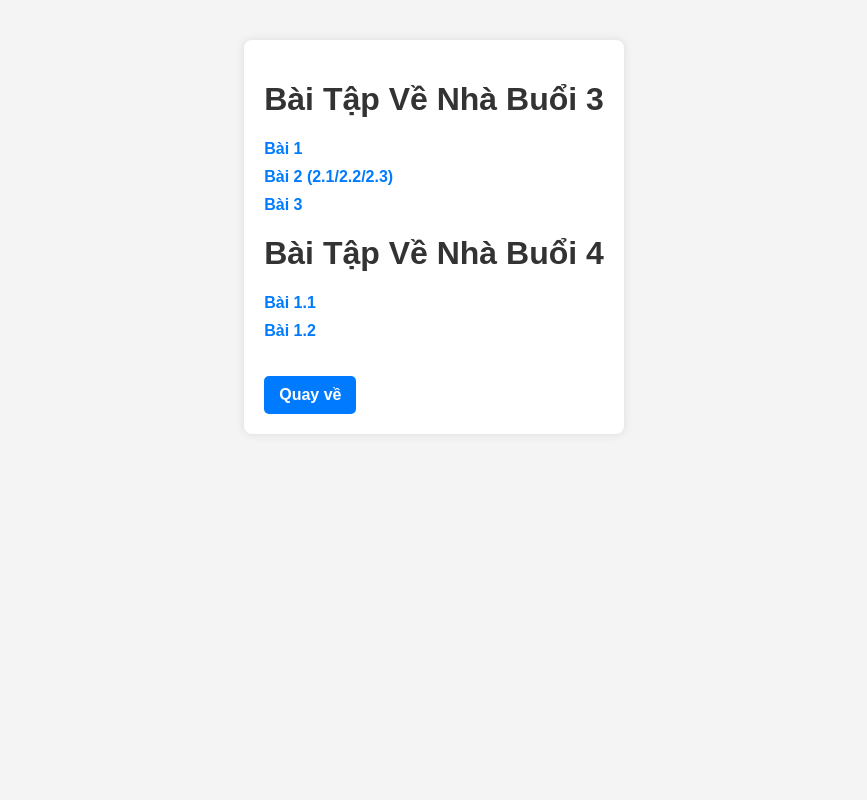
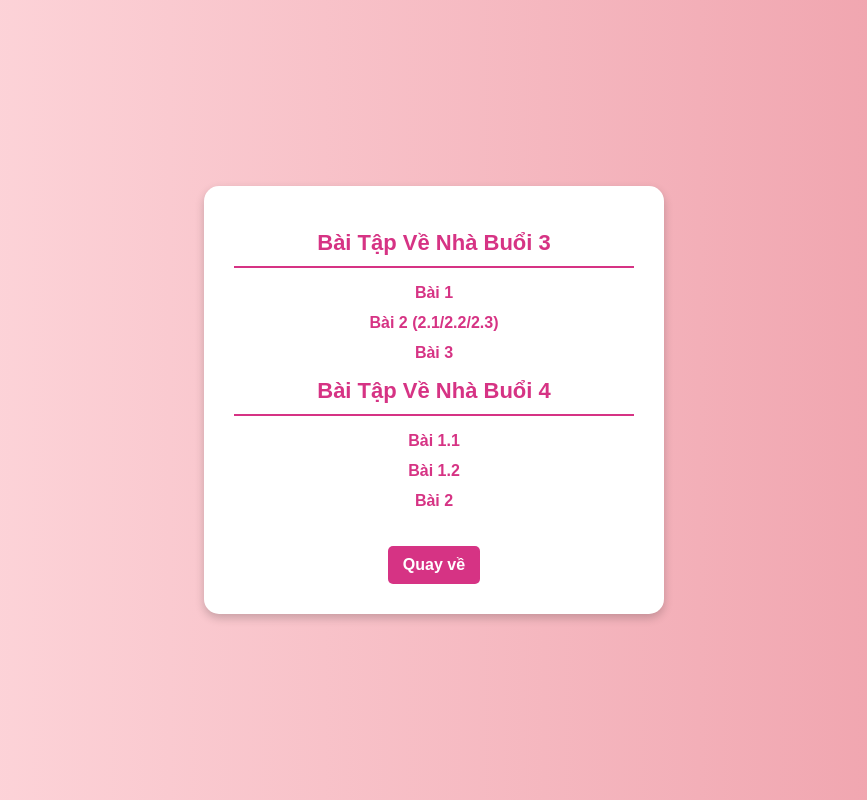
Before and after one commit to vumaiphuong224001823/dsach-btap, a plain HTML site: page index.html in a window 1280 px wide. Shown: the whole page, without its empty margins (206-1073 px from the left). Drawn offline with Linux system fonts and the light colour scheme.

Commit message:
Update index.html

```diff
--- a/index.html
+++ b/index.html
@@ -6,49 +6,58 @@
     <title>Danh sách bài tập</title>
     <style>
         body {
-            font-family: Arial, sans-serif;
-            background-color: #f4f4f4;
-            margin: 20px;
-            padding: 20px;
-            text-align: center;
+            font-family: 'Arial', sans-serif;
+            background: linear-gradient(to right, #ffdde1, #ee9ca7);
+            margin: 0;
+            padding: 0;
+            display: flex;
+            justify-content: center;
+            align-items: center;
+            height: 100vh;
         }
         .container {
             background: white;
-            padding: 20px;
-            border-radius: 8px;
-            box-shadow: 0 0 10px rgba(0, 0, 0, 0.1);
-            display: inline-block;
-            text-align: left;
+            padding: 30px;
+            border-radius: 15px;
+            box-shadow: 0 4px 10px rgba(0, 0, 0, 0.2);
+            text-align: center;
+            width: 400px;
         }
         h1 {
-            color: #333;
+            color: #d63384;
+            font-size: 22px;
+            border-bottom: 2px solid #d63384;
+            padding-bottom: 10px;
         }
         ul {
             list-style-type: none;
             padding: 0;
         }
         li {
-            margin: 10px 0;
+            margin: 12px 0;
         }
         a {
             text-decoration: none;
-            color: #007bff;
+            color: #d63384;
             font-weight: bold;
+            transition: 0.3s;
         }
         a:hover {
             text-decoration: underline;
+            color: #a12263;
         }
         .back-button {
             margin-top: 20px;
             display: inline-block;
             padding: 10px 15px;
-            background: #007bff;
+            background: #d63384;
             color: white;
             text-decoration: none;
             border-radius: 5px;
+            transition: 0.3s;
         }
         .back-button:hover {
-            background: #0056b3;
+            background: #a12263;
         }
     </style>
 </head>
@@ -65,6 +74,7 @@
         <ul>
             <li><a href="https://vumaiphuong224001823.github.io/bai1.1-btvn-buoi4/">Bài 1.1</a></li>
             <li><a href="https://vumaiphuong224001823.github.io/bai1.2-btvn-buoi4/">Bài 1.2</a></li>
+            <li><a href="https://vumaiphuong224001823.github.io/b2-btvn-buoi4/">Bài 2</a></li>
         </ul>
 
         <a href="javascript:history.back()" class="back-button">Quay về</a>
```
